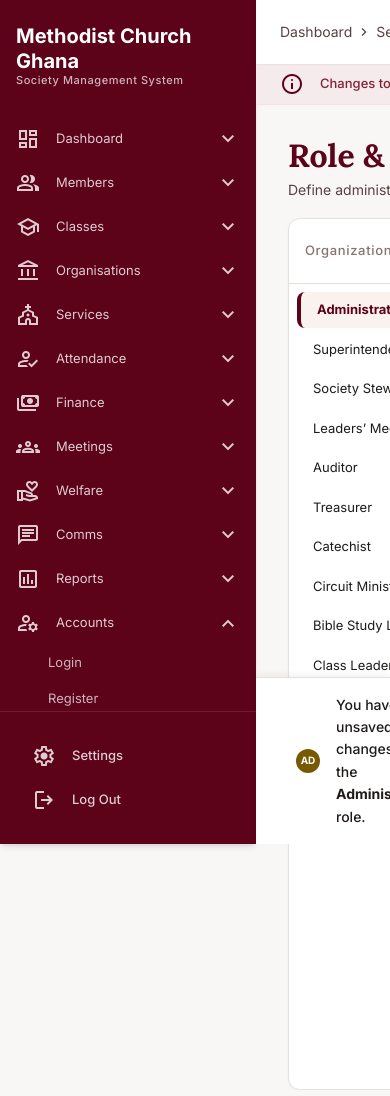
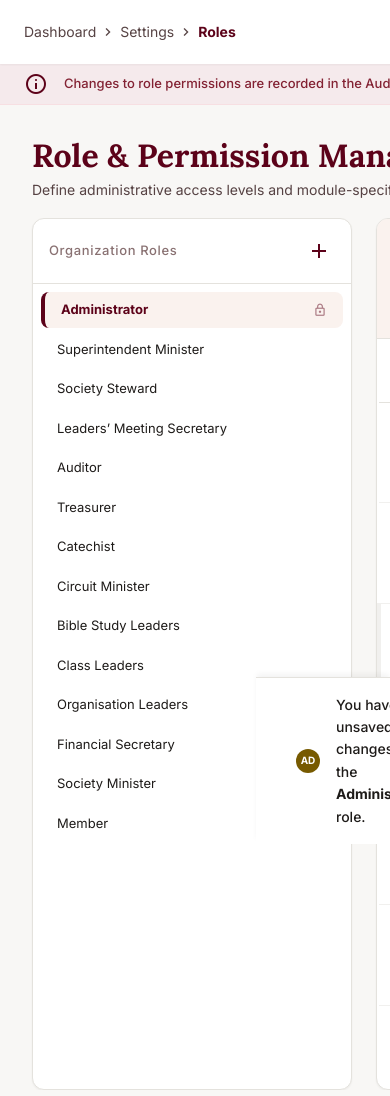
Before and after one commit to emmanuelangelo4199/mcg_welfare_system, a Django app: page /accounts/roles/ in a window 390 px wide; the page is wider, and only the part inside the window is pictured. Shown: the top 1096 px of that part. Run offline with Django 5.2, Linux system fonts and the light colour scheme; the visitor is signed in with stand-in values (Sample User, id 1); some libraries are stand-ins or nearby versions.

Commit message:
fix(sidebar): improve responsive navigation visibility
- Hide the desktop sidebar on mobile screens
- Preserve desktop sidebar layout from the medium breakpoint upward
- Allow mobile navigation to display without sidebar overlap

```diff
--- a/templates/components/sidebar.html
+++ b/templates/components/sidebar.html
@@ -1,5 +1,5 @@
 <!-- Sidebar -->
-<aside class="sidebar-desktop w-64 min-w-[256px] bg-primary text-on-primary flex flex-col h-screen sticky top-0 py-lg shrink-0 shadow-md">
+<aside class="sidebar-desktop sticky top-0 hidden h-screen w-64 min-w-[256px] shrink-0 flex-col bg-primary py-lg text-on-primary shadow-md md:flex">
   <div class="px-md mb-xl flex items-center gap-sm">
     <div>
       <h1 class="font-headline-md text-headline-md font-bold leading-tight">Methodist Church Ghana</h1>
```
